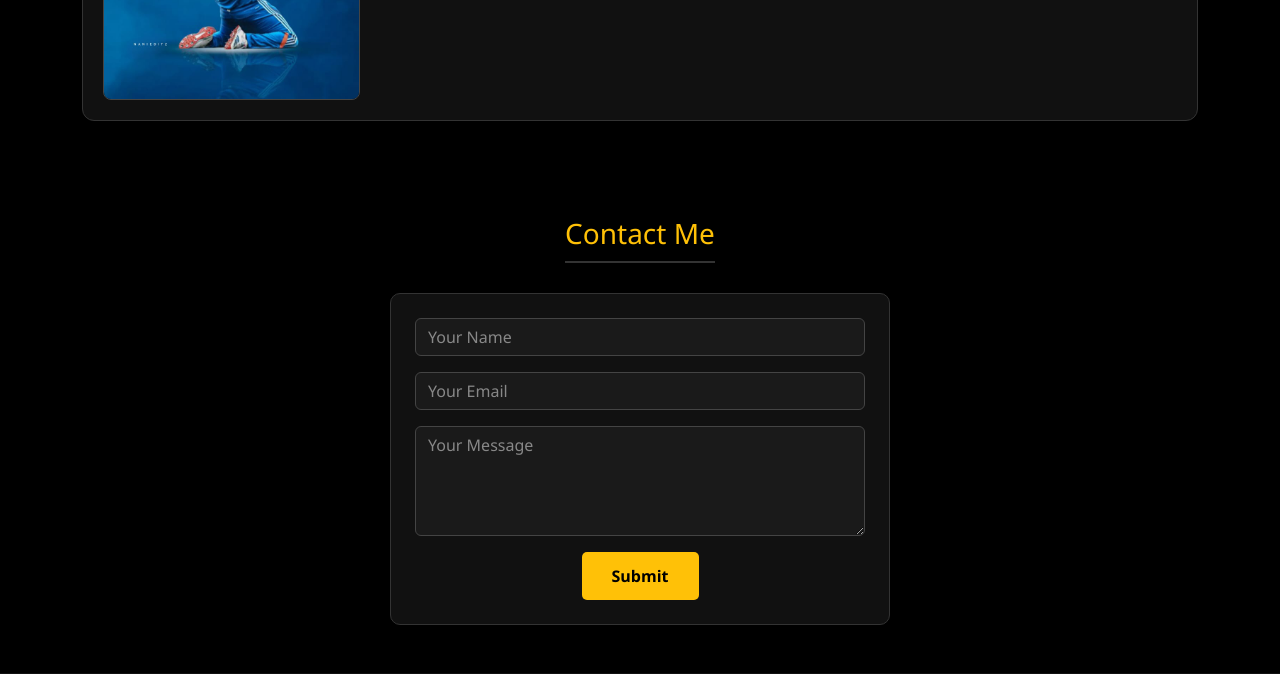
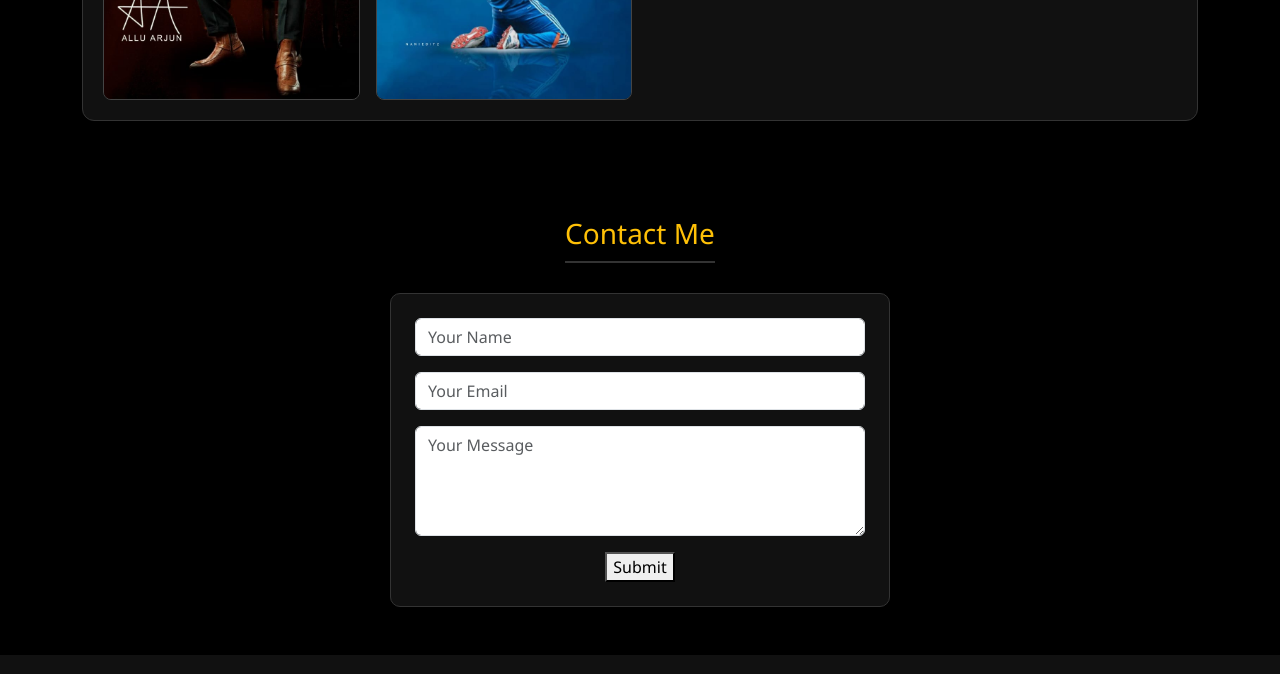
Before and after one commit to naveen-044/Nanieditz, a plain HTML site: page index.html in a window 1280 px wide. Shown: the part 1941-2615 px from the top of the page. Drawn offline with nearby package versions, Linux system fonts and the light colour scheme.

Commit message:
Update index.html

```diff
--- a/index.html
+++ b/index.html
@@ -62,7 +62,6 @@
       margin-bottom: 30px;
     }
 
-    /* ABOUT FIX */
     .about-text {
       color: rgba(255, 255, 255, 0.75);
       font-size: 1.05rem;
@@ -97,35 +96,6 @@
       object-fit: cover;
       border-radius: 8px;
       border: 1px solid #444;
-    }
-
-    /* CONTACT FIX */
-    #contact input,
-    #contact textarea {
-      background: #1a1a1a;
-      border: 1px solid #444;
-      color: #fff;
-    }
-
-    #contact input::placeholder,
-    #contact textarea::placeholder {
-      color: #888;
-    }
-
-    #contact input:focus,
-    #contact textarea:focus {
-      border-color: #ffc107;
-      box-shadow: none;
-      background: #1a1a1a;
-      color: #fff;
-    }
-
-    button[type="submit"] {
-      background: #ffc107;
-      border: none;
-      padding: 12px 30px;
-      font-weight: bold;
-      border-radius: 5px;
     }
 
     footer {
@@ -248,6 +218,11 @@
         </div>
 
         <div class="col-6 col-md-3">
+          <img class="internal-img" src="IMG_20251219_171322.jpg"
+            onerror="this.src='https://via.placeholder.com/300x533/222/ffc107?text=Work+3';">
+        </div>
+
+        <div class="col-6 col-md-3">
           <img class="internal-img" src="Pushpa2_1year.png"
             onerror="this.src='https://via.placeholder.com/300x533/222/ffc107?text=Work+4';">
         </div>
@@ -261,6 +236,8 @@
           <img class="internal-img" src="rohit.jpg"
             onerror="this.src='https://via.placeholder.com/300x533/222/ffc107?text=Work+6';">
         </div>
+
+      </div>
     </div>
   </section>
 
```
